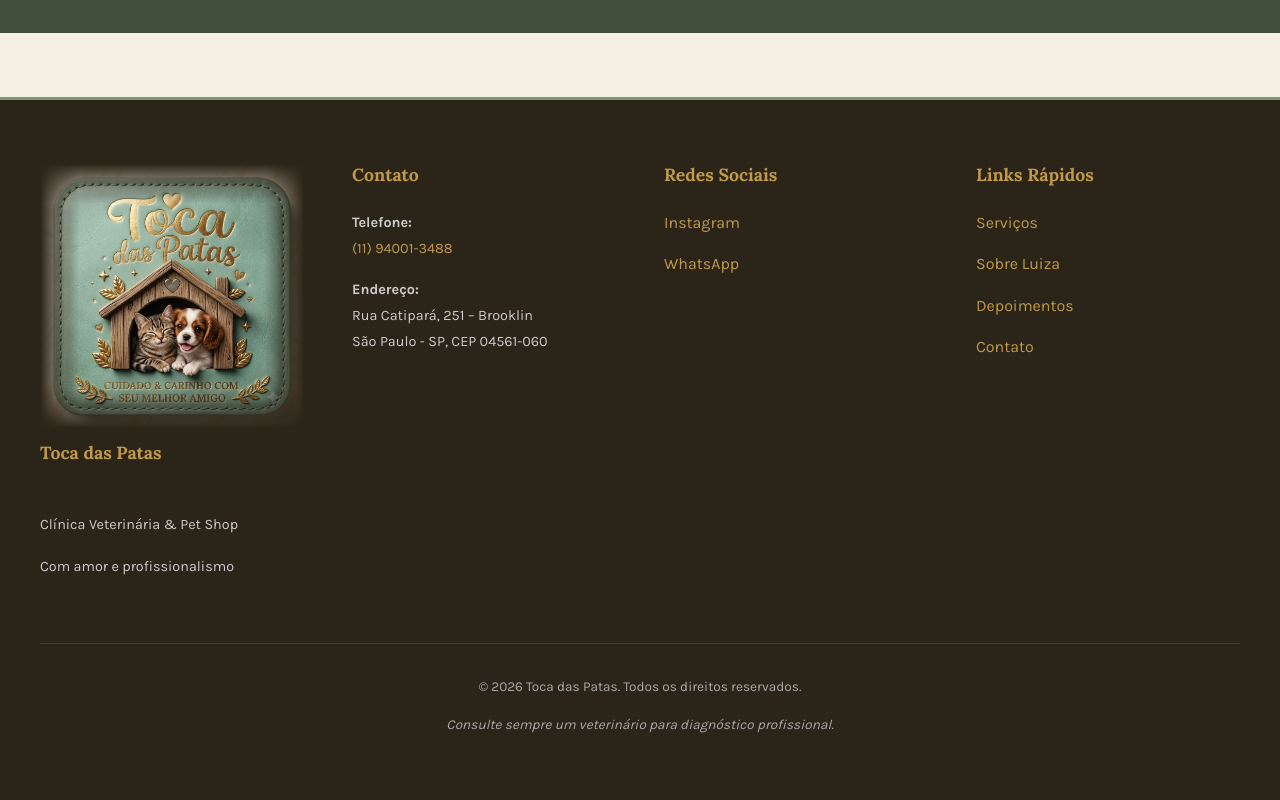
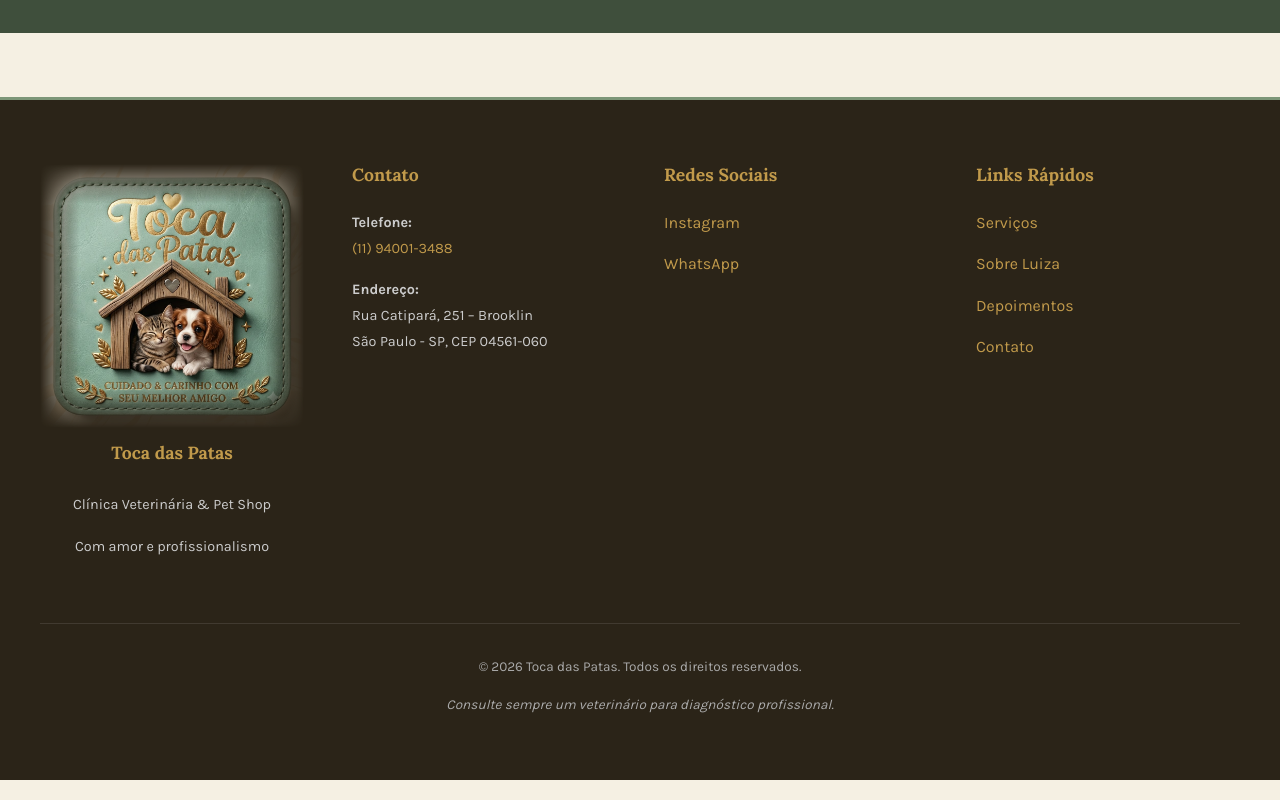
Before and after one commit to glouzada/toca-das-patas, a Next.js app: page / in a window 1280 px wide. Shown: the part 5850-6650 px from the top of the page. Built offline with nearby package versions, Linux system fonts and the light colour scheme.

Commit message:
Center footer brand text and tighten spacing under logo

```diff
--- a/src/components/Footer.module.css
+++ b/src/components/Footer.module.css
@@ -18,12 +18,16 @@
   margin-bottom: var(--spacing-xl);
 }
 
+.brandColumn {
+  text-align: center;
+}
+
 .brand {
   display: flex;
   flex-direction: column;
-  align-items: flex-start;
+  align-items: center;
   gap: 14px;
-  margin-bottom: var(--spacing-md);
+  margin-bottom: 4px;
 }
 
 .brand img {
--- a/src/components/Footer.tsx
+++ b/src/components/Footer.tsx
@@ -7,7 +7,7 @@ export default function Footer() {
     <footer className={styles.footer}>
       <div className={styles.container}>
         <div className={styles.content}>
-          <div className={styles.column}>
+          <div className={`${styles.column} ${styles.brandColumn}`}>
             <div className={styles.brand}>
               <img src="/logo/Logotipo Oficial.jpg" alt="Toca das Patas" />
               <h3>Toca das Patas</h3>
```
